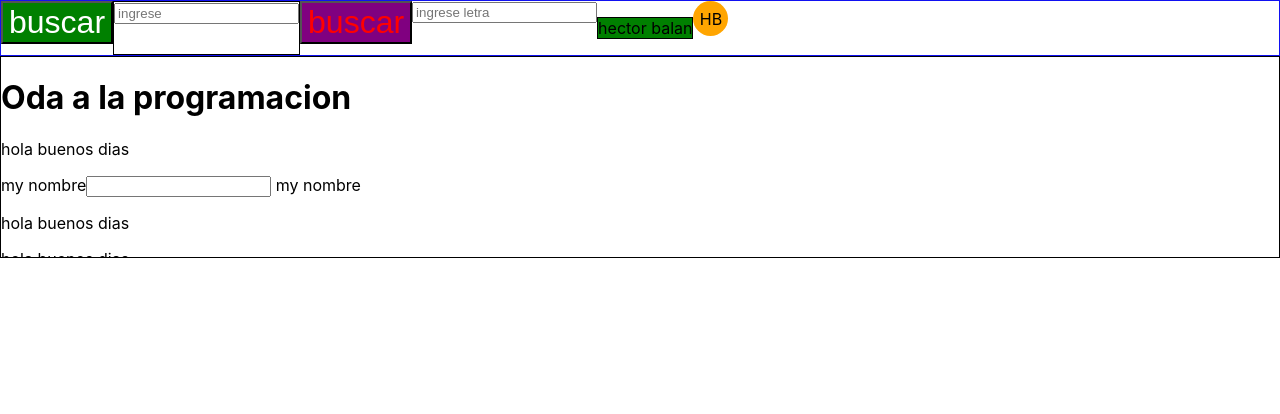
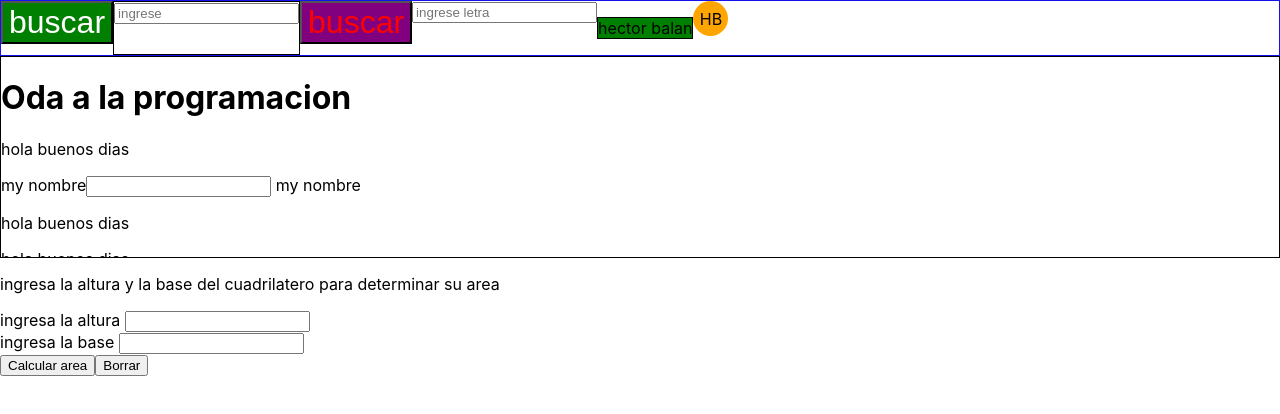
Before and after one commit to hector4like6gorillaz/Greco, a React (Create React App) app: page / in a window 1280 px wide. Shown: the top 414 px of the page. Built offline with nearby package versions, Linux system fonts and the light colour scheme.

Commit message:
calculo de area

```diff
--- a/src/App.js
+++ b/src/App.js
@@ -1,16 +1,21 @@
-import React from "react";
+import React, { useState } from "react";
 import styled from "./ejemplo.module.css";
 
 const App = () => {
+  const [Altura, setAltura] = useState(null);
+  const [base, setbase] = useState(null);
+  const [ButtonState, setButtonState] = useState(false);
+
   const MyName = "hector balan";
-  const poema =
-    " alkjshdjkalsdklasdklajsdlkajdkl aklsjd alksjdalksd lkad alk daklj alksd alkd jlka dlakdjalks jla lakdj lkajd alkd lka djlkad lakdj lkajdkladkj alk ajdlka jdlak djalkd alkd alkj alkdjal dalkdj lakdjal kdakdlajd lkadj alkjshdjkalsdklasdklajsdlkajdkl aklsjd alksjdalksd lkad alk daklj alksd alkd jlka dlakdjalks jla lakdj lkajd alkd lka djlkad lakdj lkajdkladkj alk ajdlka jdlak djalkd alkd alkj alkdjal dalkdj lakdjal kdakdlajd lkadj alkjshdjkalsdklasdklajsdlkajdkl aklsjd alksjdalksd lkad alk daklj alksd alkd jlka dlakdjalks jla lakdj lkajd alkd lka djlkad lakdj lkajdkladkj alk ajdlka jdlak djalkd alkd alkj alkdjal dalkdj lakdjal kdakdlajd lkadj alkjshdjkalsdklasdklajsdlkajdkl aklsjd alksjdalksd lkad alk daklj alksd alkd jlka dlakdjalks jla lakdj lkajd alkd lka djlkad lakdj lkajdkladkj alk ajdlka jdlak djalkd alkd alkj alkdjal dalkdj lakdjal kdakdlajd lkadj alkjshdjkalsdklasdklajsdlkajdkl aklsjd alksjdalksd lkad alk daklj alksd alkd jlka dlakdjalks jla lakdj lkajd alkd lka djlkad lakdj lkajdkladkj alk ajdlka jdlak djalkd alkd alkj alkdjal dalkdj lakdjal kdakdlajd lkadj";
+
   const Saludo = (name) => {
     console.log("hola", name, "como estas?");
   };
-
-
-
+  const handleErase = () => {
+    setButtonState(false);
+    setAltura(0);
+    setbase(0);
+  };
   return (
     <>
       <header id={`idEjemplo`} className={`${styled.HeaderInicial}    `}>
@@ -26,27 +31,51 @@ const App = () => {
         <div>
           <input placeholder="ingrese letra" />
         </div>
-        <p className={` ${styled.NombreUsuario} ${styled.bordes}`}>
-          {MyName}
-        </p>
+        <p className={` ${styled.NombreUsuario} ${styled.bordes}`}>{MyName}</p>
         <div className={`${styled.avatar}`}>HB</div>
       </header>
       <div className={` ${styled.scroll} ${styled.bordes}`}>
         <h1>Oda a la programacion</h1>
         <p>hola buenos dias</p>
-        <label>my nombre</label><input type="number" />  <label>my nombre</label>
+        <label>my nombre</label>
+        <input type="number" /> <label>my nombre</label>
         <p>hola buenos dias</p>
         <p>hola buenos dias</p>
-        <label>my nombre</label><input type="number" />  <label>my nombre</label>
+        <label>my nombre</label>
+        <input type="number" /> <label>my nombre</label>
         <p>hola buenos dias</p>
         <p>hola buenos dias</p>
-        <label>my nombre</label><input type="number" />  <label>my nombre</label>
+        <label>my nombre</label>
+        <input type="number" /> <label>my nombre</label>
         <p>hola buenos dias</p>
         <p>hola buenos dias</p>
-        <label>my nombre</label><input type="number" />  <label>my nombre</label>
+        <label>my nombre</label>
+        <input type="number" /> <label>my nombre</label>
         <p>hola buenos dias</p>
         <p>hola buenos dias</p>
-        <button onClick={()=> Saludo(MyName)}>saludo</button>
+        <button onClick={() => Saludo(MyName)}>saludo</button>
+      </div>
+      <div className={``}>
+        <p>
+          ingresa la altura y la base del cuadrilatero para determinar su area
+        </p>
+        <label>ingresa la altura</label>{" "}
+        <input
+          onChange={(e) => setAltura(e.target.value)}
+          value={Altura}
+          type={"number"}
+        />
+        <tr />
+        <label>ingresa la base</label>{" "}
+        <input
+          onChange={(e) => setbase(e.target.value)}
+          value={base}
+          type={"number"}
+        />
+        <tr />
+        <button onClick={() => setButtonState(true)}>Calcular area</button>
+        <button onClick={handleErase}>Borrar</button>
+        {ButtonState && <p>el area de tu cuadrilatero es {base * Altura}</p>}
       </div>
     </>
   );
```
